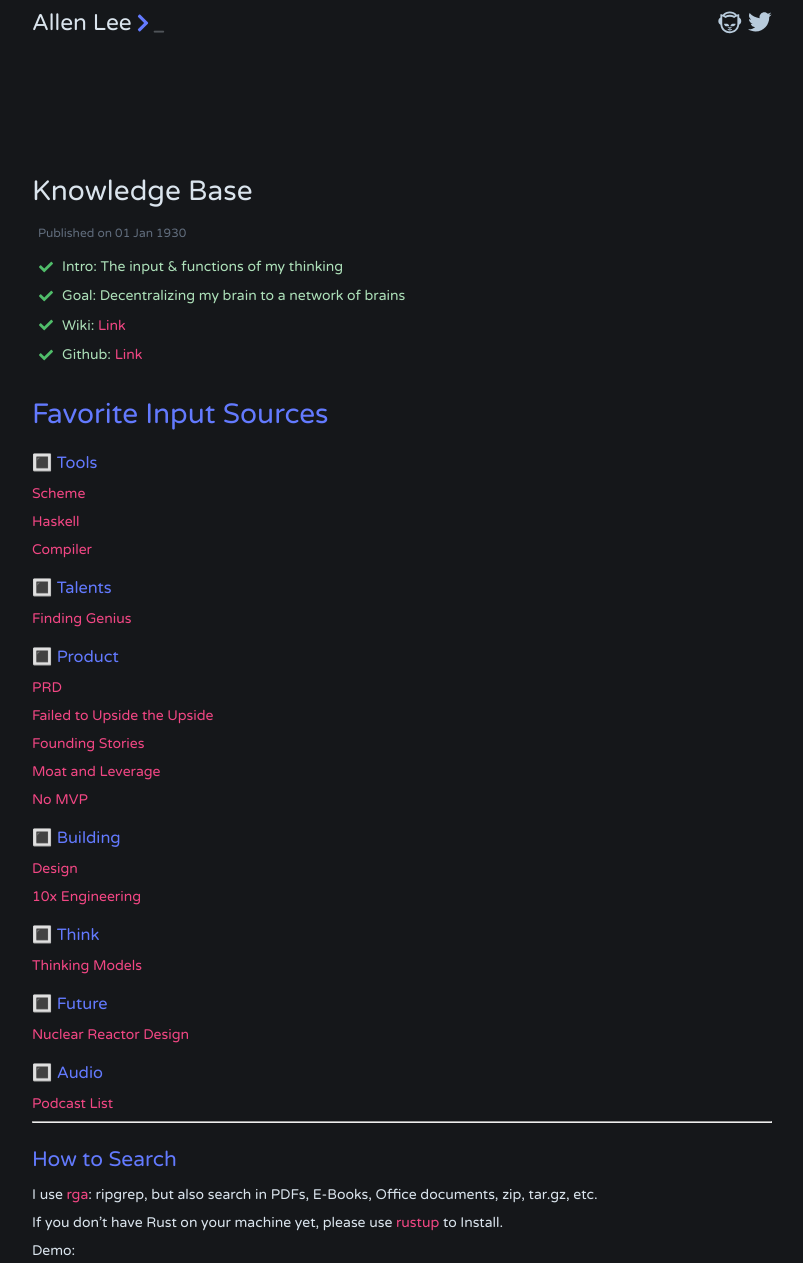
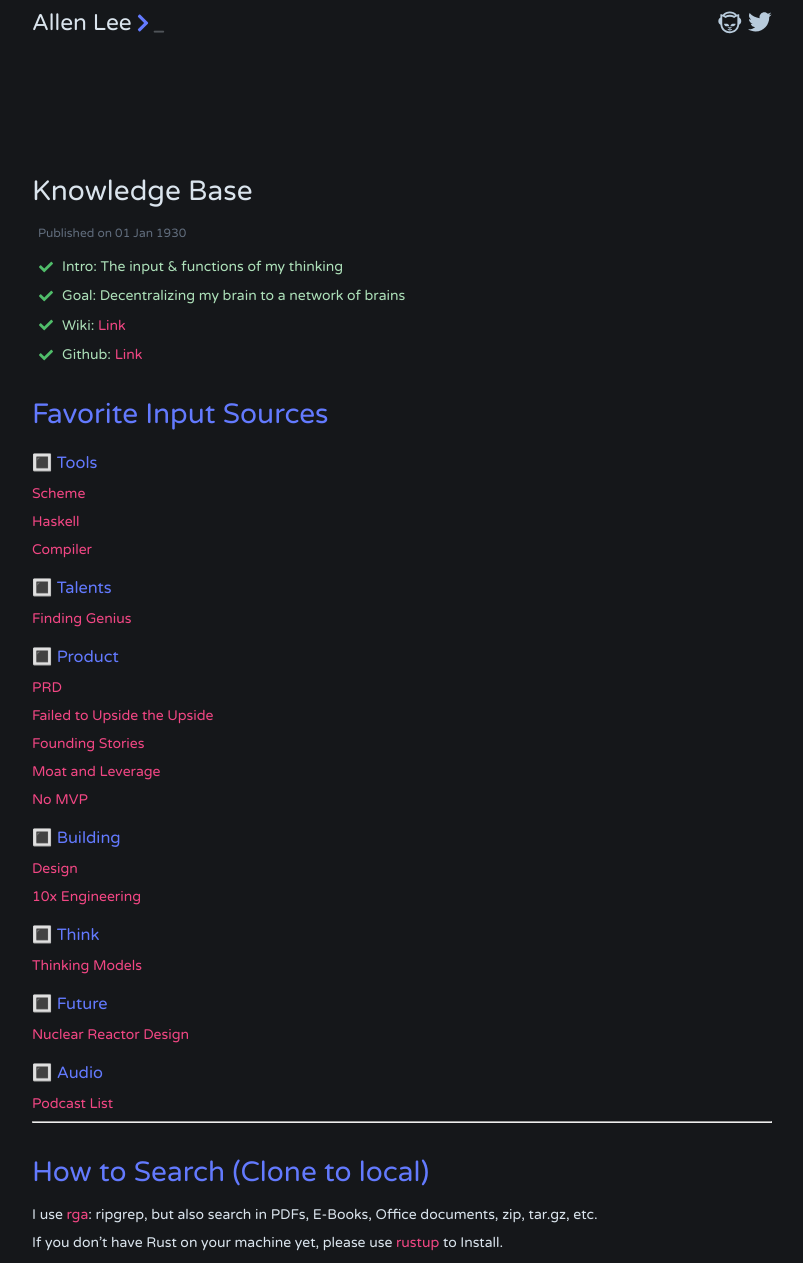
Before and after one commit to jithendrabsy/thoughts, a Jekyll site: the page built from _posts/1930-01-01-knowledge-base.md, in a window 1280 px wide. Shown: the top 1263 px of the page, without its empty margins (238-1041 px from the left). Built offline with Jekyll 4.4.1, drawn with Linux system fonts in a browser that asks for light colours; nearby versions of some CDN libraries.

Commit message:
Fix Title Size

```diff
--- a/_posts/1930-01-01-knowledge-base.md
+++ b/_posts/1930-01-01-knowledge-base.md
@@ -57,7 +57,7 @@ tags: Creation
 
 ---
 
-## How to Search
+# How to Search (Clone to local)
 
 I use [rga](https://github.com/phiresky/ripgrep-all): ripgrep, but also search in PDFs, E-Books, Office documents, zip, tar.gz, etc.
 
```
